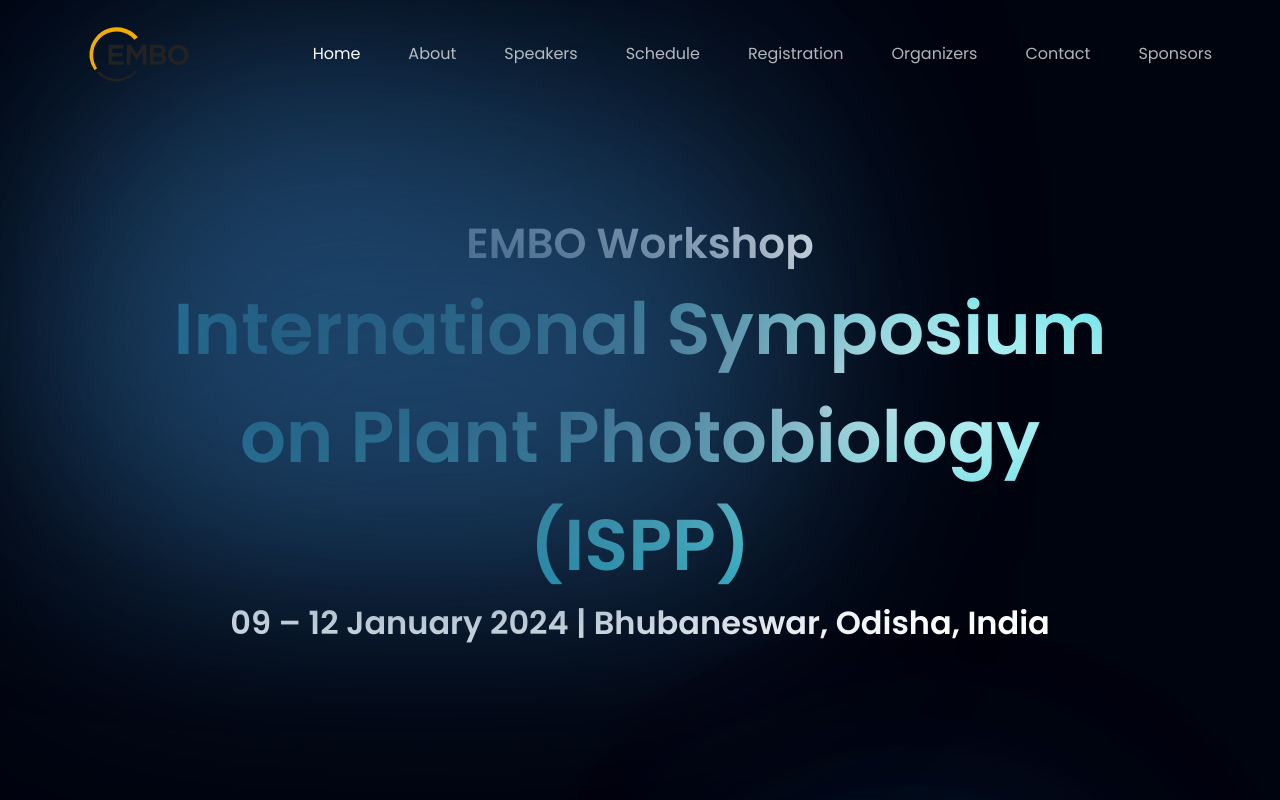
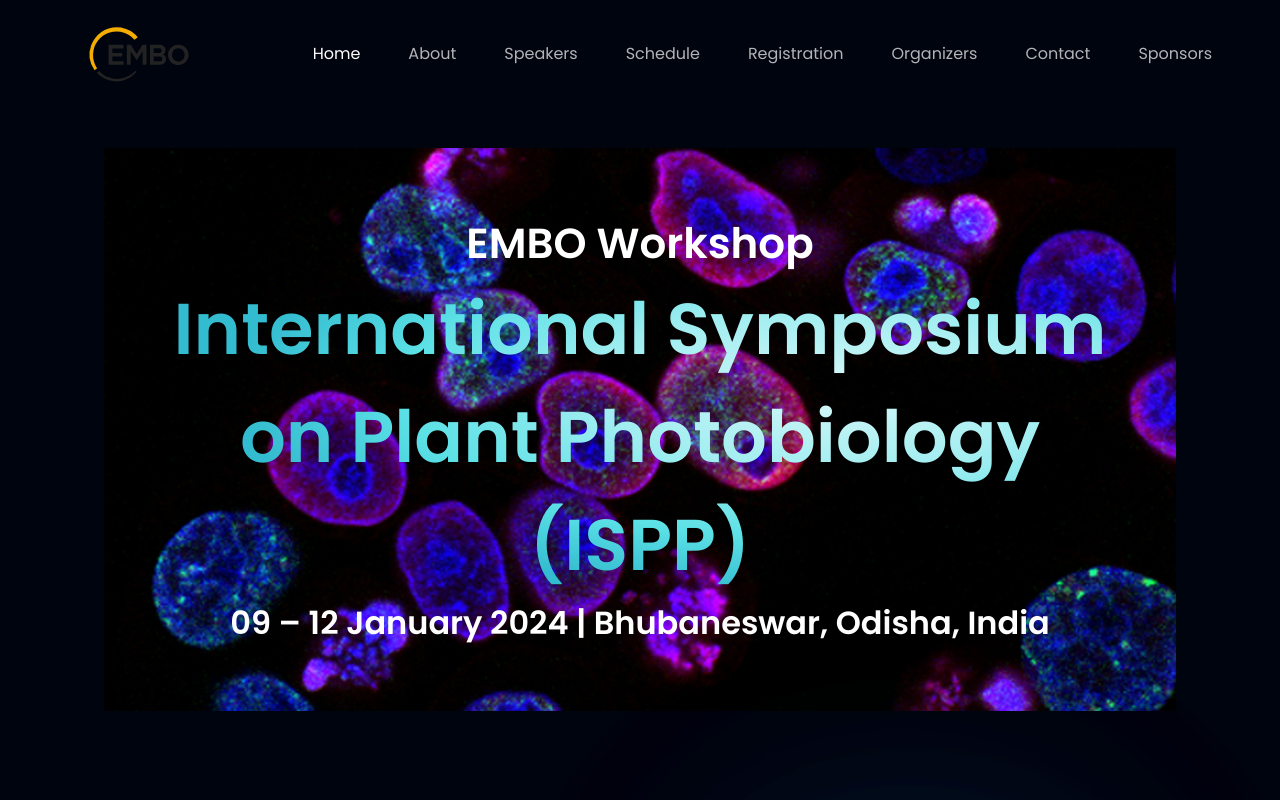
Before and after one commit to prathamdupare/workshop, a React (Vite) app: page / in a window 1280 px wide. Shown: the top 800 px of the page. Built offline with nearby package versions, Linux system fonts and the light colour scheme.

Commit message:
Added hero image

```diff
--- a/src/assets/index.js
+++ b/src/assets/index.js
@@ -12,6 +12,7 @@
 import shield from "./Shield.svg";
 import star from "./Star.svg";
 import menu from "./menu.svg";
+import hero from "./hero.png";
 import close from "./close.svg";
 import google from "./google.svg";
 import apple from "./apple.svg";
@@ -42,6 +43,7 @@
 export {
   airbnb,
   bill,
+  hero,
   binance,
   coinbase,
   dropbox,
--- a/src/components/About.jsx
+++ b/src/components/About.jsx
@@ -27,9 +27,8 @@
 
 export const About = () => {
   return (
-    <section id="features" className={`${layout.section} `}>
+    <section id="about" className={`${layout.section} `}>
       <div className={layout.sectionInfo}>
-        <div className="absolute z-[0] w-[55%] h-[55%] top-0 blue__gradient"></div>
         <h2 className={styles.heading2}>About the Workshop</h2>
         <p className={`${styles.paragraph} text-justify max-w-[670px] mt-5`}>
           This unique meeting started in 2001 in USA as “The International
--- a/src/components/Contact.jsx
+++ b/src/components/Contact.jsx
@@ -1,7 +1,10 @@
 const Contact = () => {
   return (
     <section id="registrat">
-      <div className="bg-gradient-to-r from-gray-800 via-gray-700 to-gray-800 text-white p-4 my-9 px-4 rounded-[20px] shadow-lg flex flex-col items-center justify-center">
+      <div
+        id="contact"
+        className="bg-gradient-to-r from-gray-800 via-gray-700 to-gray-800 text-white p-4 my-9 px-4 rounded-[20px] shadow-lg flex flex-col items-center justify-center"
+      >
         <h1 className="flex-1 font-poppins font-semibold ss:text-[30px] text-[32px] bg-blue-gradient w-60 text-50 p-3 my-3 rounded-[20px] text-center text-black ">
           Contact{" "}
           <br className="sm:block hidden ss:leading-[100px] leading-[75px]" />
--- a/src/components/Hero.jsx
+++ b/src/components/Hero.jsx
@@ -1,10 +1,21 @@
 import styles from "../style";
+import { features } from "../constants";
+import { layout } from "../style";
+import { hero } from "../assets";
 
 const Hero = () => {
+  const heroImageStyle = {
+    backgroundImage: `url(${hero})`,
+    backgroundSize: "cover",
+    backgroundPosition: "center",
+    backgroundRepeat: "no-repeat",
+  };
+
   return (
     <section
       id="home"
       className={`flex md:flex-row flex-row m-10 ${styles.paddingY}`}
+      style={heroImageStyle}
     >
       <div
         className={`flex-1 ${styles.flexStart} flex-row xl:px-0 sm:px-16 px-6 text-center`}
@@ -22,8 +33,6 @@
             09 – 12 January 2024 | Bhubaneswar, Odisha, India{" "}
             <br className="sm:block hidden ss:leading-[100px] leading-[75px]" />
           </h1>
-
-          <div className="absolute z-[0] w-[25%] h-[40%] top-0 blue__gradient"></div>
         </div>
       </div>
     </section>
--- a/src/components/Payments.jsx
+++ b/src/components/Payments.jsx
@@ -10,7 +10,6 @@
     <section id="registration">
       <div>
         <div className="bg-gradient-to-r from-gray-800 via-gray-700 to-gray-800 text-white p-4 my-9 px-10 rounded-[20px] leading-9 shadow-lg">
-          <div className="absolute z-[0] w-[50%] h-[70%] top-0 blue__gradient"></div>
           <h1 className="flex-1  text-white font-poppins font-semibold ss:text-[42px] text-[32px]">
             Registration{" "}
             <br className="sm:block hidden ss:leading-[100px] leading-[75px]" />
--- a/src/components/Programme.jsx
+++ b/src/components/Programme.jsx
@@ -20,7 +20,10 @@
 
   render() {
     return (
-      <div className="bg-gradient-to-r from-gray-800 via-gray-700 to-gray-800 text-white p-4 my-9 px-4 rounded-[20px] shadow-lg">
+      <div
+        id="schedule"
+        className="bg-gradient-to-r from-gray-800 via-gray-700 to-gray-800 text-white p-4 my-9 px-4 rounded-[20px] shadow-lg"
+      >
         <h1 className={styles.heading2}>Schedule</h1>
         <button
           className="bg-blue-gradient text-black font-bold py-2 px-4 rounded m-2 transform hover:scale-105 transition-transform"
--- a/src/components/Testiminials.jsx
+++ b/src/components/Testiminials.jsx
@@ -2,19 +2,24 @@
 import styles from "../style";
 import FeedbackCard from "./FeedbackCard";
 
-const Testiminials = () => {
+const Testimonials = () => {
+  const maxColumns = 4; // Maximum number of columns
+
   return (
     <section
       id="speakers"
       className={`${styles.paddingY} ${styles.flexCenter} flex-col relative`}
     >
       <div className="absolute z-[0] w-[60%] h-[60%] -right-[50%] rounded-full blue__gradient"></div>
-      <div className="w-full flex justify-between items-center md:flex-row flex=col sm:mb-16 mb-6 relative z-[1]">
+      <div className="w-full flex justify-between items-center md:flex-row flex-col sm:mb-16 mb-6 relative z-[1]">
         <h1 className={styles.heading2}>People</h1>
         <div className="w-full md:mt-0 mt-9"></div>
       </div>
 
-      <div className="flex flex-wrap sm:justify-start justify-center w-full feedback-container relative z-[1]">
+      <div
+        className="grid grid-cols-1 sm:grid-cols-2 md:grid-cols-3 lg:grid-cols-4 gap-4 w-full feedback-container relative z-[1]"
+        style={{ maxWidth: `${maxColumns * 320}px` }} // Set a maximum width for the grid
+      >
         {feedback.map((card) => (
           <FeedbackCard key={card.id} {...card} />
         ))}
@@ -23,4 +28,4 @@
   );
 };
 
-export default Testiminials;
+export default Testimonials;
--- a/src/constants/index.js
+++ b/src/constants/index.js
@@ -31,7 +31,7 @@
   },
 
   {
-    id: "features",
+    id: "about",
     title: "About",
   },
 
```
Also changed, not shown: src/assets/hero.png (added).
